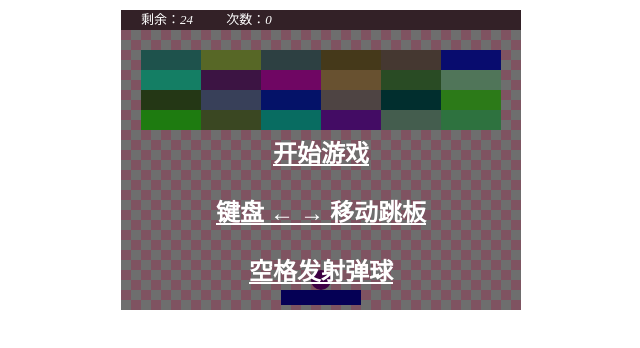
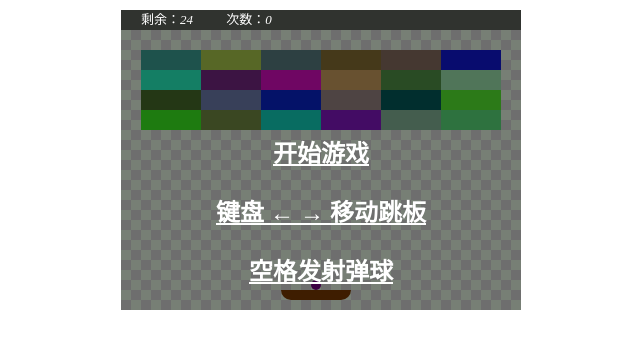
Before and after one commit to 1950195/JSGames, a plain HTML site: page brick/index.html in a window 1280 px wide. Shown: the whole page, without its empty margins (319-959 px from the left). Drawn offline with nearby package versions, Linux system fonts and the light colour scheme.

Commit message:
change ball size smaller

```diff
--- a/brick/index.html
+++ b/brick/index.html
@@ -4,12 +4,12 @@
         <meta charset="utf-8">
         <title>打砖块——趣味小游戏</title>
         <style type="text/css">
-            #jsgame_box{margin:10px auto;width:400px;height:300px;background-color:#FFA8C3}
+            #jsgame_box{margin:10px auto;width:400px;height:300px;background-color:#F0FFEC}
             #jsgame_box .jsgame-hd{height:20px;line-height:20px;width:100%;color:#FFF;font-size:13px;background-color:rgba(0,0,0,0.8)}
             #jsgame_box .jsgame-hd span{padding:0 10px 0 20px}
             #jsgame_box .jsgame-bd{position:relative;height:280px;width:400px;overflow:hidden}
-            #jsgame_box .jsgame-bd .jsgame-board{position:absolute;width:80px;height:15px;left:160px;bottom:5px;background-color:#0A00AC}
-            #jsgame_box .jsgame-bd .jsgame-ball{position:absolute;width:20px;height:20px;left:190px;top:240px;border-radius:10px;background-color:#7B0088}
+            #jsgame_box .jsgame-bd .jsgame-board{position:absolute;width:70px;height:10px;left:160px;bottom:10px;border-radius:0 0 10px 10px;background-color:#7C3A00}
+            #jsgame_box .jsgame-bd .jsgame-ball{position:absolute;width:10px;height:10px;left:190px;top:250px;border-radius:5px;background-color:#7B0088}
             #jsgame_box .jsgame-bd .jsgame-bricks{position:absolute;top:20px;left:20px}
             #jsgame_box .jsgame-bd .jsgame-bricks:after{visibility:hidden;display:block;font-size:0;content:" ";clear:both;height:0;zoom:1}
             #jsgame_box .jsgame-bd .jsgame-bricks div{height:20px;width:60px;float:left;}
@@ -44,7 +44,7 @@
             (function(window, $, undefined) {
                 var ball = {
                         maxLeft: 400,
-                        maxTop: 240,
+                        maxTop: 250,
                         brickWidth: 60,
                         brickHeight: 20,
                         //boardWidth: 80,
```
